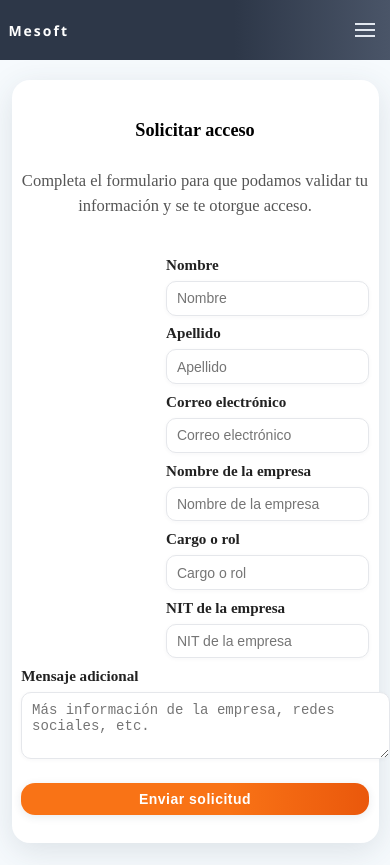
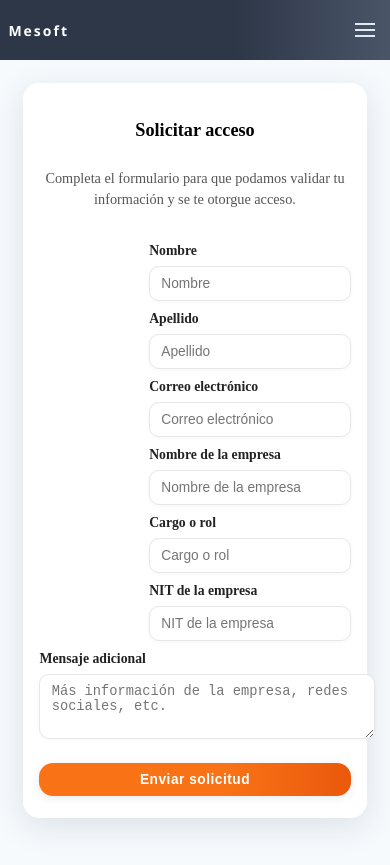
Before and after one commit to Martinvb07/Mesoft, a React (Vite) app in the folder Meseros-Fronted/: page /solicitar in a window 390 px wide. Built offline with nearby package versions, Linux system fonts and the light colour scheme; no server answers.

Commit message:
style: refina layout responsive en landing
-Ajusta el formulario de “Solicitar acceso” para mejorar márgenes, tipografías y lectura en pantallas móviles

-Corrige el ancho y padding de las tarjetas de “Especialidades de Mesoft” para respetar los bordes laterales en vista móvil

```diff
--- a/Meseros-Fronted/src/assets/css/Navbar/Inicio/Inicio.css
+++ b/Meseros-Fronted/src/assets/css/Navbar/Inicio/Inicio.css
@@ -250,8 +250,10 @@ body {
 	}
 	.inicio-hero-card,
 	.inicio-especialidad-card {
-		min-width: 90vw;
-		padding: 1rem 0.5rem;
+		width: 100%;
+		min-width: 0;
+		padding: 1rem 1rem;
+		box-sizing: border-box;
 	}
 	.inicio-hero-icon,
 	.inicio-especialidad-icon {
--- a/Meseros-Fronted/src/assets/css/Navbar/Inicio/Solicitar/Solicitar.css
+++ b/Meseros-Fronted/src/assets/css/Navbar/Inicio/Solicitar/Solicitar.css
@@ -8,7 +8,7 @@ body {
     align-items: center;
     min-height: 80vh;
     /* Animación de entrada similar a Inicio/Quienes Somos */
-    padding-top: 1rem;
+    padding-top: 1.5rem;
     animation: fadeInUp 1.2s;
 }
 
@@ -32,9 +32,9 @@ body {
 
 
 .solicitar-hero-desc {
-    font-size: 1.18rem;
+    font-size: 1.12rem;
     color: #555;
-    margin-bottom: 2.2rem;
+    margin-bottom: 1.8rem;
     text-align: center;
     line-height: 1.5;
 }
@@ -135,9 +135,14 @@ body {
 }
 
 @media (max-width: 900px) {
+    .solicitar-hero-section {
+        align-items: flex-start;
+        padding: 1.25rem 0.8rem 2.4rem;
+    }
     .solicitar-hero-left {
-        max-width: 98vw;
-        padding: 2rem 0.7rem;
+        max-width: 94vw;
+        padding: 1.8rem 1.2rem 1.6rem;
+        border-radius: 16px;
     }
     .solicitar-form-row {
         flex-direction: column;
@@ -148,11 +153,17 @@ body {
     .solicitar-hero-title {
         font-size: 1.3rem;
     }
+    .solicitar-hero-desc {
+        font-size: 1.02rem;
+    }
     .solicitar-form {
         gap: 0.7rem;
     }
+    .solicitar-label {
+        font-size: 0.98rem;
+    }
     .solicitar-input, .solicitar-btn-main, .solicitar-textarea {
-        font-size: 1rem;
-        padding: 0.6rem 0.7rem;
+        font-size: 0.98rem;
+        padding: 0.65rem 0.8rem;
     }
 }
```
